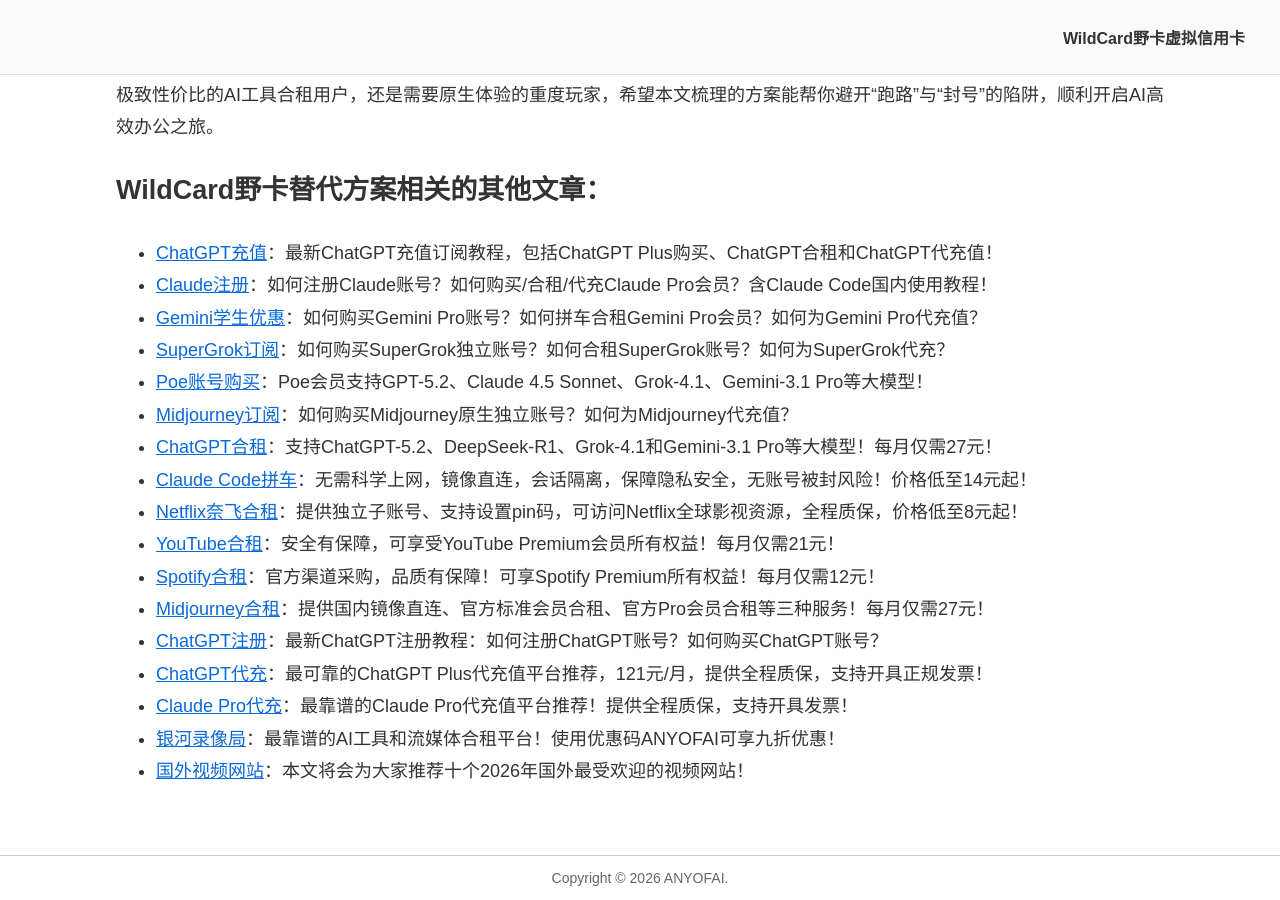
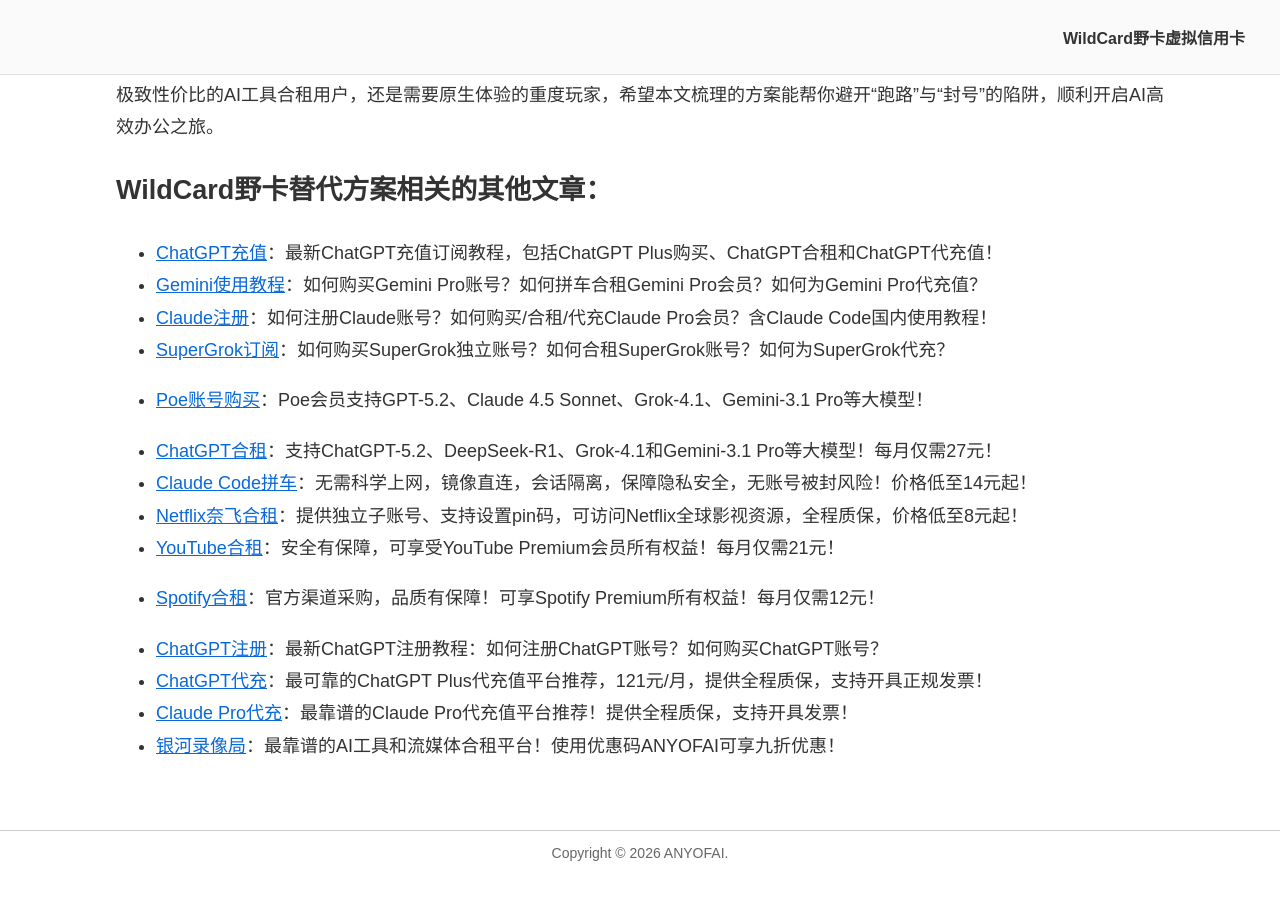
Before and after one commit to anyofai/anyofai.github.io, a Jekyll site: the page built from index.md, in a window 1280 px wide and 900 px high, scrolled down 12757 px. Built offline with Jekyll 4.4.1, drawn with Linux system fonts in a browser that asks for light colours; after the commit the page ends 13632 px from its top, so only the background shows below that; some of the changed text lies outside the part shown.

Commit message:
Update index.md

```diff
--- a/index.md
+++ b/index.md
@@ -6,7 +6,7 @@
 
 # WildCard跑路了！野卡跑路后替代平台推荐！
 
-<p align="center">最近更新于：2026年2月24日</p>
+<p align="center">最近更新于：2026年2月26日</p>
 
 现如今，网上依然有大量关于“WildCard野卡跑路了吗”的讨论。对大多数用户来说，真正关心的其实并不是八卦新闻，而是一些非常现实的问题，比如之前充值到WildCard野卡里的钱是不是打水漂了、以后还能不能继续使用WildCard野卡订阅ChatGPT Plus、Claude Pro、Gemini Pro、SuperGrok等服务。本文将对WildCard野卡相关问题进行一次系统性的梳理，包括WildCard野卡是哪个国家的、WildCard野卡官网是哪个、WildCard野卡靠谱吗、WildCard野卡跑路了吗等。最后，**我们也会给大家推荐几个WildCard野卡跑路后的替代平台，用于帮助国内用户继续订阅ChatGPT Plus、Claude Pro、Gemini Pro、SuperGrok、Midjourney、Poe等主流海外AI服务会员**。
 
@@ -200,19 +200,18 @@
 ## WildCard野卡替代方案相关的其他文章：
 
 * <a href="https://github.com/anyofai/anyofai.github.io">ChatGPT充值</a>：最新ChatGPT充值订阅教程，包括ChatGPT Plus购买、ChatGPT合租和ChatGPT代充值！
+* <a href="https://github.com/anyofai/gemini-pro">Gemini使用教程</a>：如何购买Gemini Pro账号？如何拼车合租Gemini Pro会员？如何为Gemini Pro代充值？
 * <a href="https://github.com/anyofai/claude-pro">Claude注册</a>：如何注册Claude账号？如何购买/合租/代充Claude Pro会员？含Claude Code国内使用教程！
-* <a href="https://github.com/anyofai/gemini-pro">Gemini学生优惠</a>：如何购买Gemini Pro账号？如何拼车合租Gemini Pro会员？如何为Gemini Pro代充值？
 * <a href="https://github.com/anyofai/x-twitter">SuperGrok订阅</a>：如何购买SuperGrok独立账号？如何合租SuperGrok账号？如何为SuperGrok代充？
 * <a href="https://github.com/anyofai/poe">Poe账号购买</a>：Poe会员支持GPT-5.2、Claude 4.5 Sonnet、Grok-4.1、Gemini-3.1 Pro等大模型！
-* <a href="https://github.com/anyofai/midjourney">Midjourney订阅</a>：如何购买Midjourney原生独立账号？如何为Midjourney代充值？
+
 * <a href="https://github.com/anyofai/chatgpt-plus-hezu">ChatGPT合租</a>：支持ChatGPT-5.2、DeepSeek-R1、Grok-4.1和Gemini-3.1 Pro等大模型！每月仅需27元！
 * <a href="https://github.com/anyofai/claude-pro-hezu">Claude Code拼车</a>：无需科学上网，镜像直连，会话隔离，保障隐私安全，无账号被封风险！价格低至14元起！
 * <a href="https://github.com/anyofai/netflix-hezu">Netflix奈飞合租</a>：提供独立子账号、支持设置pin码，可访问Netflix全球影视资源，全程质保，价格低至8元起！
 * <a href="https://github.com/anyofai/youtube-hezu">YouTube合租</a>：安全有保障，可享受YouTube Premium会员所有权益！每月仅需21元！
 * <a href="https://github.com/anyofai/spotify-hezu">Spotify合租</a>：官方渠道采购，品质有保障！可享Spotify Premium所有权益！每月仅需12元！
-* <a href="https://github.com/anyofai/midjourney-hezu">Midjourney合租</a>：提供国内镜像直连、官方标准会员合租、官方Pro会员合租等三种服务！每月仅需27元！
+
 * <a href="https://github.com/anyofai/chatgpt">ChatGPT注册</a>：最新ChatGPT注册教程：如何注册ChatGPT账号？如何购买ChatGPT账号？
 * <a href="https://github.com/anyofai/chatgpt-plus-recharge">ChatGPT代充</a>：最可靠的ChatGPT Plus代充值平台推荐，121元/月，提供全程质保，支持开具正规发票！
 * <a href="https://github.com/anyofai/claude-pro-recharge">Claude Pro代充</a>：最靠谱的Claude Pro代充值平台推荐！提供全程质保，支持开具发票！
 * <a href="https://github.com/anyofai/nf-video">银河录像局</a>：最靠谱的AI工具和流媒体合租平台！使用优惠码ANYOFAI可享九折优惠！
-* <a href="https://github.com/anyofai/video-site">国外视频网站</a>：本文将会为大家推荐十个2026年国外最受欢迎的视频网站！
```
